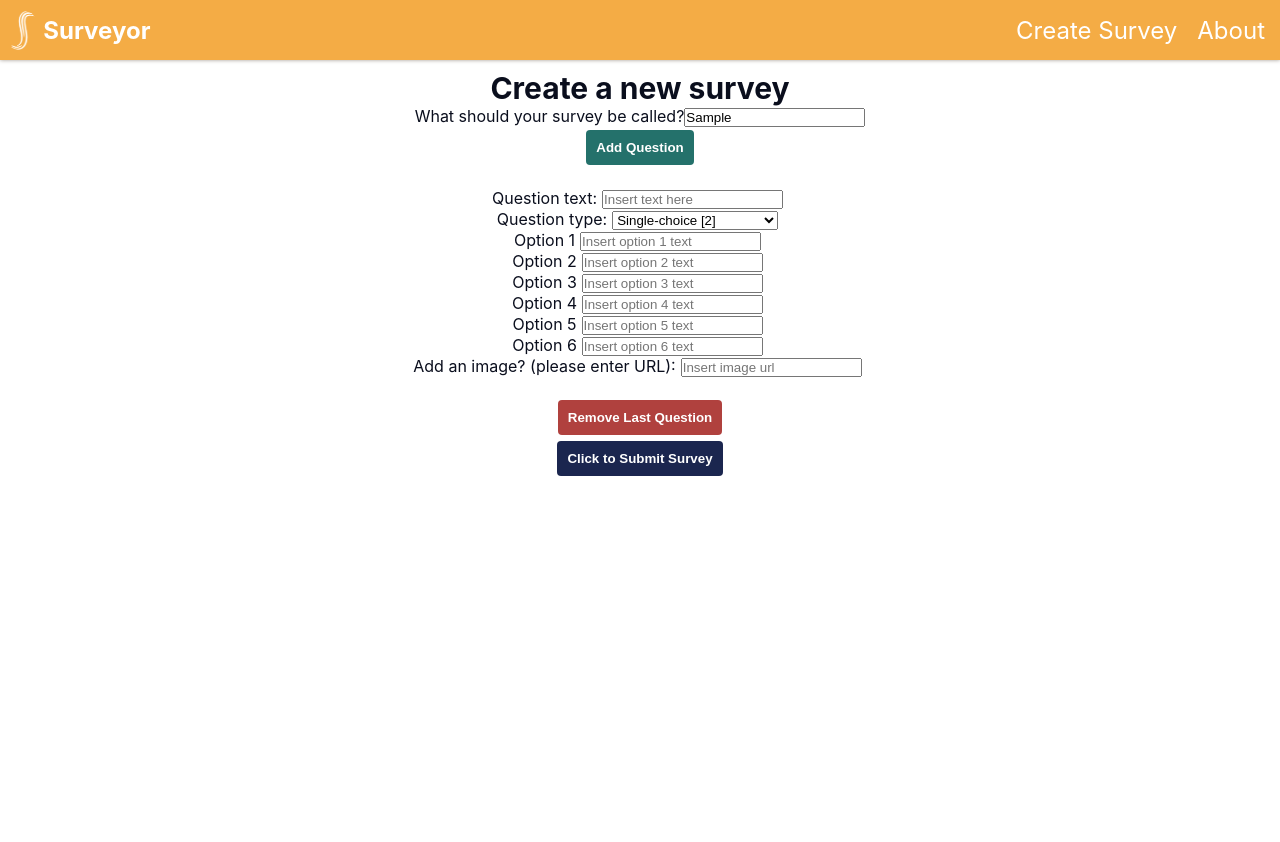
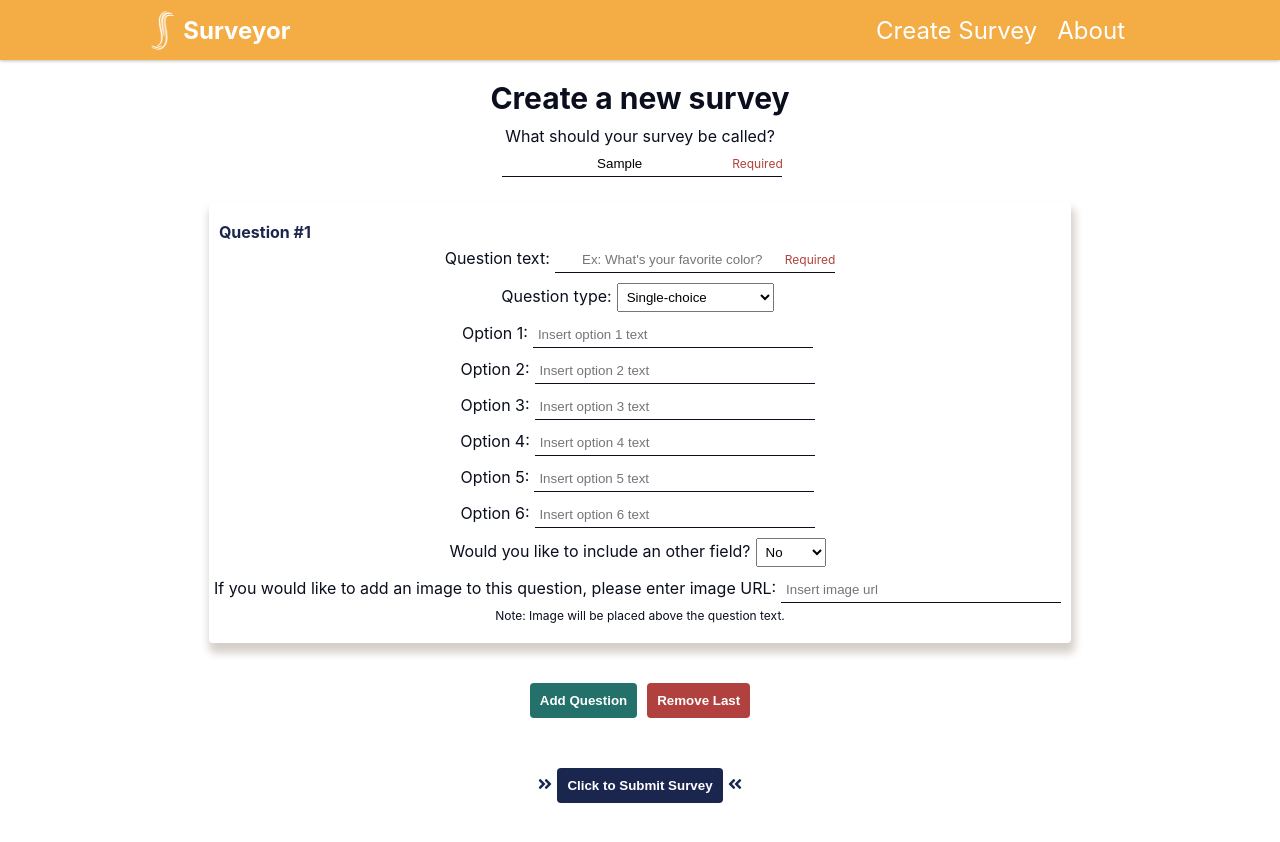
Before and after one commit to karleypetracca/surveyor-client, a React (Create React App) app: page /createsurvey in a window 1280 px wide. Both pictures are taken after typing "Sample" into the empty fields and a click on the button "Add Question". Before the commit the page ends 800 px from the top, so only its background shows below. Built offline with nearby package versions, Linux system fonts and the light colour scheme.

Commit message:
Update:  add CSS to site and create RequiredText component

```diff
--- a/src/App.js
+++ b/src/App.js
@@ -16,6 +16,8 @@ const AppStyled = styled.div`
 		min-height: 90vh;
 		margin: 0 auto;
 		padding: 10px;
+		width: 100%;
+		max-width: var(--lg-container);
 	}
 `;
 
--- a/src/components/CreateSurvey.jsx
+++ b/src/components/CreateSurvey.jsx
@@ -1,6 +1,14 @@
 import React, { useState } from "react";
+import { useHistory } from "react-router-dom";
 import { postAPI } from "../utilities/postAPI";
 
+import { FontAwesomeIcon } from "@fortawesome/react-fontawesome";
+import {
+	faAngleDoubleRight,
+	faAngleDoubleLeft,
+} from "@fortawesome/free-solid-svg-icons";
+
+import RequiredText from "./RequiredText";
 import CreateSurveySingleQuestion from "./CreateSurveySingleQuestion";
 
 import styled from "styled-components";
@@ -11,6 +19,45 @@ const CreateSurveyStyled = styled.div`
 	align-items: center;
 	min-height: 90vh;
 	text-align: center;
+
+	.buttons {
+		display: flex;
+		align-items: center;
+		justify-content: center;
+	}
+
+	.buttons * {
+		margin: 20px 5px;
+	}
+
+	.submit {
+		margin: 30px 0;
+	}
+
+	.arrows {
+		margin: 0 5px;
+		color: var(--secondary);
+	}
+
+	.question {
+		box-shadow: 2px 8px 8px 2px var(--grey-light);
+		border-radius: 4px;
+		padding: 20px 5px;
+		margin: 20px 0;
+		display: flex;
+		flex-direction: column;
+	}
+
+	.question .header {
+		font-weight: bold;
+		text-align: left;
+		padding-left: 5px;
+		color: var(--secondary);
+	}
+
+	.question .small-text {
+		font-size: 12px;
+	}
 `;
 
 const CreateSurvey = () => {
@@ -18,6 +65,7 @@ const CreateSurvey = () => {
 	const [questionArray, setQuestionArray] = useState([]);
 	const [surveyName, setSurveyName] = useState("");
 	const [surveyObject, setSurveyObject] = useState([]);
+	const history = useHistory();
 
 	const initialQuestionObject = {
 		text: "",
@@ -46,6 +94,7 @@ const CreateSurvey = () => {
 					key={questionCount}
 					index={questionCount}
 					passData={passData}
+					className="question"
 				/>
 			);
 			setQuestionArray(questions);
@@ -103,7 +152,7 @@ const CreateSurvey = () => {
 			const url = "http://localhost:8100/api/survey/addsurveyquestions";
 			const response = await postAPI(url, data);
 			if (response.status === 200) {
-				alert("Response logged!");
+				history.push("/");
 			}
 			if (response.status !== 200) {
 				alert("Response was unable to be logged. Please try again later.");
@@ -128,19 +177,30 @@ const CreateSurvey = () => {
 				What should your survey be called?
 				<input
 					type="text"
+					required
 					placeholder="Insert survey name"
 					value={surveyName}
 					onChange={changeName}
+					className="center"
 				/>
+				<RequiredText />
 			</label>
-			<button onClick={handleAddQuestion}>Add Question</button>
-			{questionArray.map((element) => element)}
-			<button className="red" onClick={handleRemoveQuestion}>
-				Remove Last Question
-			</button>
-			<button className="blue" onClick={handleSubmit}>
-				Click to Submit Survey
-			</button>
+			<div className="questions">{questionArray.map((element) => element)}</div>
+			<div className="buttons">
+				<button className="green" onClick={handleAddQuestion}>
+					Add Question
+				</button>
+				<button className="red" onClick={handleRemoveQuestion}>
+					Remove Last
+				</button>
+			</div>
+			<div>
+				<FontAwesomeIcon icon={faAngleDoubleRight} className="arrows" />
+				<button className="blue submit" onClick={handleSubmit}>
+					Click to Submit Survey
+				</button>
+				<FontAwesomeIcon icon={faAngleDoubleLeft} className="arrows" />
+			</div>
 		</CreateSurveyStyled>
 	);
 };
--- a/src/components/CreateSurveySingleQuestion.jsx
+++ b/src/components/CreateSurveySingleQuestion.jsx
@@ -1,4 +1,6 @@
 import React, { useState, useEffect } from "react";
+
+import RequiredText from "./RequiredText";
 
 const CreateSurveyQuestion = (props) => {
 	const { index, passData } = props;
@@ -14,7 +16,7 @@ const CreateSurveyQuestion = (props) => {
 		option_4: "",
 		option_5: "",
 		option_6: "",
-		other: "",
+		other: false,
 		img_url: "",
 	});
 
@@ -27,6 +29,7 @@ const CreateSurveyQuestion = (props) => {
 	const [option4, setOption4] = useState("");
 	const [option5, setOption5] = useState("");
 	const [option6, setOption6] = useState("");
+	const [other, setOther] = useState(false);
 	const [imgUrl, setImgUrl] = useState("");
 
 	// setting individual field handlers
@@ -70,6 +73,11 @@ const CreateSurveyQuestion = (props) => {
 		changeQuestion();
 	};
 
+	const handleOther = (event) => {
+		setOther(event.target.value);
+		changeQuestion();
+	};
+
 	const handleImgUrl = (event) => {
 		setImgUrl(event.target.value);
 		changeQuestion();
@@ -86,7 +94,7 @@ const CreateSurveyQuestion = (props) => {
 			option_4: option4,
 			option_5: option5,
 			option_6: option6,
-			other: "",
+			other: other,
 			img_url: imgUrl,
 		});
 	};
@@ -97,26 +105,30 @@ const CreateSurveyQuestion = (props) => {
 
 	return (
 		<div className="question">
+			<p className="header">Question #{index + 1}</p>
 			<label>
 				Question text:
 				<input
 					type="text"
-					placeholder="Insert text here"
+					placeholder="Ex: What's your favorite color?"
 					value={text}
 					onChange={handleText}
+					className="center"
+					required
 				/>
+				<RequiredText />
 			</label>
 			<label>
 				Question type:
 				<select defaultValue="2">
-					<option value="1">Boolean (True/False) [1]</option>
-					<option value="2">Single-choice [2]</option>
-					<option value="3">Multiple-choice [3]</option>
-					<option value="4">Open Text [4]</option>
+					<option value="1">Boolean (True/False)</option>
+					<option value="2">Single-choice</option>
+					<option value="3">Multiple-choice</option>
+					<option value="4">Open Text</option>
 				</select>
 			</label>
 			<label>
-				Option 1
+				Option 1:
 				<input
 					type="text"
 					placeholder="Insert option 1 text"
@@ -124,7 +136,7 @@ const CreateSurveyQuestion = (props) => {
 				/>
 			</label>
 			<label>
-				Option 2
+				Option 2:
 				<input
 					type="text"
 					placeholder="Insert option 2 text"
@@ -132,7 +144,7 @@ const CreateSurveyQuestion = (props) => {
 				/>
 			</label>
 			<label>
-				Option 3
+				Option 3:
 				<input
 					type="text"
 					placeholder="Insert option 3 text"
@@ -140,7 +152,7 @@ const CreateSurveyQuestion = (props) => {
 				/>
 			</label>
 			<label>
-				Option 4
+				Option 4:
 				<input
 					type="text"
 					placeholder="Insert option 4 text"
@@ -148,7 +160,7 @@ const CreateSurveyQuestion = (props) => {
 				/>
 			</label>
 			<label>
-				Option 5
+				Option 5:
 				<input
 					type="text"
 					placeholder="Insert option 5 text"
@@ -156,7 +168,7 @@ const CreateSurveyQuestion = (props) => {
 				/>
 			</label>
 			<label>
-				Option 6
+				Option 6:
 				<input
 					type="text"
 					placeholder="Insert option 6 text"
@@ -164,12 +176,29 @@ const CreateSurveyQuestion = (props) => {
 				/>
 			</label>
 			<label>
-				Add an image? (please enter URL):
+				Would you like to include an other field?
+				<select
+					type="text"
+					placeholder="Insert option 6 text"
+					onChange={handleOther}
+					defaultValue="false"
+				>
+					<option value="true">Yes</option>
+					<option value="false">No</option>
+				</select>
+			</label>
+			<label>
+				If you would like to add an image to this question, please enter image
+				URL:
 				<input
 					type="text"
 					placeholder="Insert image url"
 					onChange={handleImgUrl}
 				/>
+				{imgUrl === "" ? "" : <img src={imgUrl} alt="question header" />}
+				<p className="small-text">
+					Note: Image will be placed above the question text.
+				</p>
 			</label>
 		</div>
 	);
--- a/src/components/Home.jsx
+++ b/src/components/Home.jsx
@@ -31,9 +31,9 @@ const Home = () => {
 		<HomeStyled>
 			<HeroStyled>
 				<h1>Welcome to Surveyor</h1>
-				<h2>Make a survey, no logins or signup forms. It's that simple.</h2>
+				<h2>Make a survey. No logins or signup forms. It's that simple.</h2>
 				<a href="/createsurvey">
-					<button>Create a SnapSurvey</button>
+					<button className="green">Create a SnapSurvey</button>
 				</a>
 			</HeroStyled>
 			<p>
--- a/src/components/Nav.jsx
+++ b/src/components/Nav.jsx
@@ -6,7 +6,7 @@ import styled from "styled-components";
 const NavStyled = styled.div`
 	display: flex;
 	align-items: center;
-	justify-content: space-between;
+	justify-content: center;
 	background-color: var(--primary);
 	min-height: var(--nav - height);
 	color: var(--white);
@@ -23,6 +23,14 @@ const NavStyled = styled.div`
 
 	img {
 		height: 60px;
+	}
+
+	nav {
+		display: flex;
+		align-items: center;
+		justify-content: space-between;
+		width: 100%;
+		max-width: var(--lg-container);
 	}
 
 	.left {
@@ -50,6 +58,7 @@ const NavStyled = styled.div`
 const Nav = () => {
 	return (
 		<NavStyled>
+			<nav>
 				<div className="left">
 					<a href="/">
 						<img src={icon} alt="Surveyor logo" />
@@ -64,6 +73,7 @@ const Nav = () => {
 						<p>About</p>
 					</a>
 				</div>
+			</nav>
 		</NavStyled>
 	);
 };
--- /dev/null
+++ b/src/components/RequiredText.jsx
@@ -0,0 +1,18 @@
+import React from "react";
+
+import styled from "styled-components";
+
+const RequiredStyled = styled.p`
+	font-size: 12px;
+	color: var(--red);
+	display: inline-block;
+	margin: 0;
+	margin-left: -55px;
+	padding: 0;
+`;
+
+const RequiredText = () => {
+	return <RequiredStyled>Required</RequiredStyled>;
+};
+
+export default RequiredText;
--- a/src/components/TakeSurvey.jsx
+++ b/src/components/TakeSurvey.jsx
@@ -2,6 +2,58 @@ import React, { useState, useEffect } from "react";
 import { getAPI } from "../utilities/getAPI";
 
 import TakeSurveyQuestions from "./TakeSurveyQuestions";
+
+import styled from "styled-components";
+
+const TakeSurveyStyled = styled.div`
+	display: flex;
+	flex-direction: column;
+	align-items: center;
+	min-height: 90vh;
+	text-align: left;
+
+	.question {
+		box-shadow: 2px 8px 8px 2px var(--grey-light);
+		border-radius: 4px;
+		padding-top: 20px;
+		padding-bottom: 5px;
+		display: flex;
+		flex-direction: column;
+		align-items: flex-start;
+		margin: 20px 0;
+		width: 100%;
+	}
+
+	.question .header {
+		font-weight: bold;
+		padding: 5px 10px;
+		color: var(--black-alt);
+	}
+
+	img {
+		max-height: 150px;
+		border-radius: 4px;
+		padding: 5px 10px;
+	}
+
+	.options {
+		display: flex;
+		flex-direction: column;
+		width: 100%;
+		margin: 10px 5px;
+	}
+
+	.options * {
+		margin-left: 5px;
+		margin-right: 5px;
+	}
+
+	.submit {
+		margin: 30px 0;
+		padding-left: 30px;
+		padding-right: 30px;
+	}
+`;
 
 const Survey = (props) => {
 	const [survey, setSurvey] = useState({});
@@ -18,10 +70,10 @@ const Survey = (props) => {
 	}, [props.match.params]);
 
 	return (
-		<>
+		<TakeSurveyStyled>
 			<h1>{survey.name}</h1>
 			<TakeSurveyQuestions match={props.match} />
-		</>
+		</TakeSurveyStyled>
 	);
 };
 
--- a/src/components/TakeSurveyQuestions.jsx
+++ b/src/components/TakeSurveyQuestions.jsx
@@ -1,4 +1,5 @@
 import React, { useState, useEffect } from "react";
+import { useHistory } from "react-router-dom";
 import { getAPI } from "../utilities/getAPI";
 import { postAPI } from "../utilities/postAPI";
 
@@ -7,6 +8,7 @@ import TakeSurveySingleQuestion from "./TakeSurveySingleQuestion";
 const Survey = (props) => {
 	const [questions, setQuestions] = useState([]);
 	const [response, setResponse] = useState([]);
+	const history = useHistory();
 
 	// set up for initial page
 	useEffect(() => {
@@ -63,7 +65,7 @@ const Survey = (props) => {
 			const url = "http://localhost:8100/api/survey/sendresponsequestions";
 			const response = await postAPI(url, data);
 			if (response.status === 200) {
-				alert("Response logged!");
+				history.push("/");
 			}
 			if (response.status !== 200) {
 				alert("Response was unable to be logged. Please try again later.");
@@ -93,10 +95,12 @@ const Survey = (props) => {
 	});
 
 	return (
-		<div>
+		<>
 			{questionList}
-			<button onClick={handleSubmit}>Submit</button>
-		</div>
+			<button className="submit" onClick={handleSubmit}>
+				Submit
+			</button>
+		</>
 	);
 };
 
--- a/src/components/TakeSurveySingleQuestion.jsx
+++ b/src/components/TakeSurveySingleQuestion.jsx
@@ -113,12 +113,16 @@ const SingleQuestion = (props) => {
 	};
 
 	return (
-		<div>
-			{!!detail.img_url ? <img src={detail.img_url} alt="question" /> : ""}
-			<p>
+		<div className="question">
+			{!!detail.img_url ? (
+				<img src={detail.img_url} alt="question header" />
+			) : (
+				""
+			)}
+			<p className="header">
 				<b>{detail.text}</b>
 			</p>
-			<div className="question">
+			<div className="options">
 				{!!detail.option_1 ? (
 					<label>
 						<input
--- a/src/index.css
+++ b/src/index.css
@@ -3,14 +3,15 @@
 	--green: rgb(36, 113, 107);
 	--green-light: rgb(95, 151, 147);
 	--yellow: rgb(244, 172, 69);
-	--yellow-light: rgb(247, 194, 119);
+	--yellow-light: rgb(252, 230, 199);
 	--blue: rgb(27, 38, 79);
 	--blue-light: rgb(109, 116, 143);
 	--red: rgb(176, 65, 62);
-	--red-light: rgb(190, 99, 97);
+	--red-light: rgb(248, 201, 200);
 	--red-dark: rgb(145, 54, 51);
 	--grey: rgb(159, 150, 141);
 	--grey-dark: rgb(102, 96, 90);
+	--grey-light: rgb(212, 207, 201);
 	--white: rgb(255, 255, 255);
 	--black: rgb(0, 0, 0);
 	--black-alt: rgb(10, 14, 29);
@@ -22,7 +23,7 @@
 
 	/* color scheme */
 	--primary: var(--yellow);
-	--secondary: var(--green);
+	--secondary: var(--blue);
 	--tertiary: var(--grey);
 
 	/* fonts */
@@ -57,6 +58,11 @@ a {
 	text-decoration: none;
 }
 
+h1 {
+	font-size: 30px;
+	margin: 10px 0;
+}
+
 button {
 	border-radius: 4px;
 	border-style: none;
@@ -72,38 +78,39 @@ button.red {
 	background-color: var(--red);
 }
 
-button.blue {
-	background-color: var(--blue);
+button.green {
+	background-color: var(--green);
 }
 
 button.grey {
 	background-color: var(--grey-dark);
 }
 
-h1 {
-	font-size: 30px;
+input[type="text"] {
+	margin: 5px;
+	min-width: 280px;
+	padding: 5px;
+	border: none;
+	border-bottom: 1px solid var(--black-alt);
 }
 
-/* temp */
-
-img {
-	max-height: 100px;
-	border-radius: 4px;
+input[type="text"]:focus {
+	background-color: var(--yellow-light);
+	border-top-left-radius: 2px;
+	border-top-right-radius: 2px;
 }
 
-ol {
-	margin-top: 10px;
-	margin-bottom: 10px;
-	margin-left: 20px;
+input[type="text"].center {
+	text-align: center;
 }
 
-.question {
-	display: flex;
-	flex-direction: column;
-	margin: 20px 5px;
+input[type="text"]:required {
+	padding-right: 55px;
+	padding-left: 10px;
 }
 
-.question * {
-	margin-left: 5px;
-	margin-right: 5px;
+select {
+	min-width: 70px;
+	padding: 5px;
+	margin: 5px;
 }
```
Lines whose indentation alone changed are shown as unchanged.
